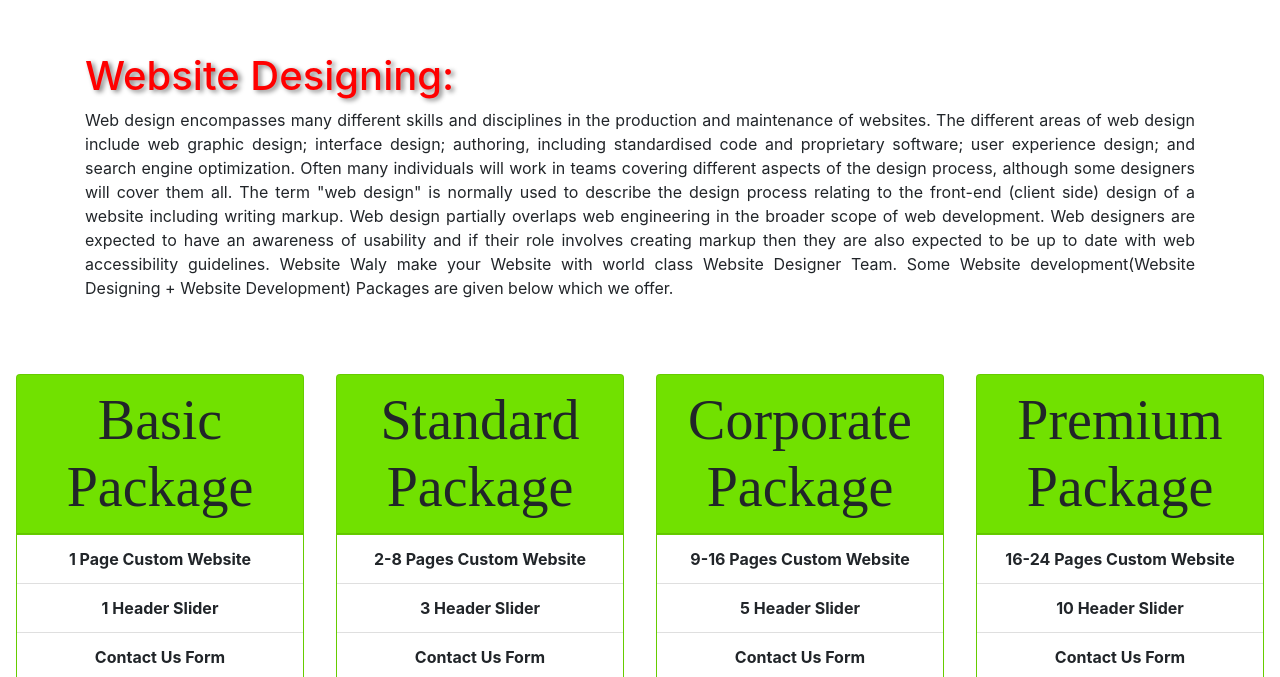
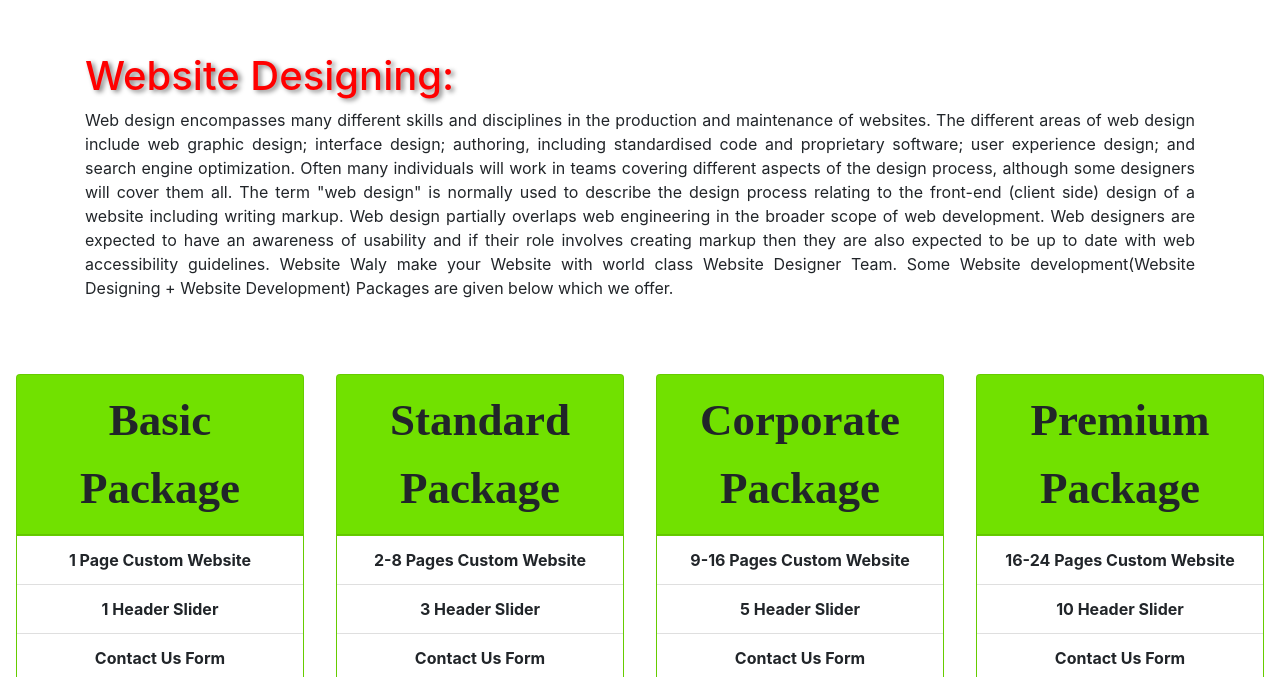
Before and after one commit to MuhammadUsamaAqeel/websitewaly, a plain HTML site: page webdesigning.html in a window 1280 px wide. Shown: the part 123-800 px from the top of the page. Drawn offline with nearby package versions, Linux system fonts and the light colour scheme.

Commit message:
Update webdesigning.html

```diff
--- a/webdesigning.html
+++ b/webdesigning.html
@@ -92,7 +92,7 @@
 
             <div class="col col-12 col-sm-12 col-md-6 col-lg-3 col-xl-3"><br><br>
                 <div class="card" style="width: 18rem;" id="card-package">
-                    <div class="card-header display-4" id="card-header-package">
+                    <div class="card-header dis" id="card-header-package">
                         Basic Package
                     </div>
                     <ul class="list-group list-group-flush">
@@ -110,7 +110,7 @@
             </div>
             <div class="col col-12 col-sm-12 col-md-6 col-lg-3 col-xl-3"><br><br>
                 <div class="card" style="width: 18rem;" id="card-package">
-                    <div class="card-header display-4" id="card-header-package">
+                    <div class="card-header dis" id="card-header-package">
                         Standard Package
                     </div>
                     <ul class="list-group list-group-flush">
@@ -128,7 +128,7 @@
             </div>
             <div class="col col-12 col-sm-12 col-md-6 col-lg-3 col-xl-3"><br><br>
                 <div class="card" style="width: 18rem;" id="card-package">
-                    <div class="card-header display-4" id="card-header-package">
+                    <div class="card-header dis" id="card-header-package">
                         Corporate Package
                     </div>
                     <ul class="list-group list-group-flush">
@@ -146,7 +146,7 @@
             </div>
             <div class="col col-12 col-sm-12 col-md-6 col-lg-3 col-xl-3"><br><br>
                 <div class="card" style="width: 18rem;" id="card-package">
-                    <div class="card-header display-4" id="card-header-package">
+                    <div class="card-header dis" id="card-header-package">
                         Premium Package
                     </div>
                     <ul class="list-group list-group-flush">
```
